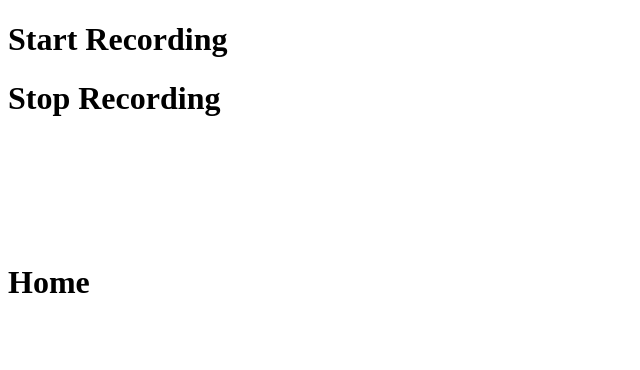
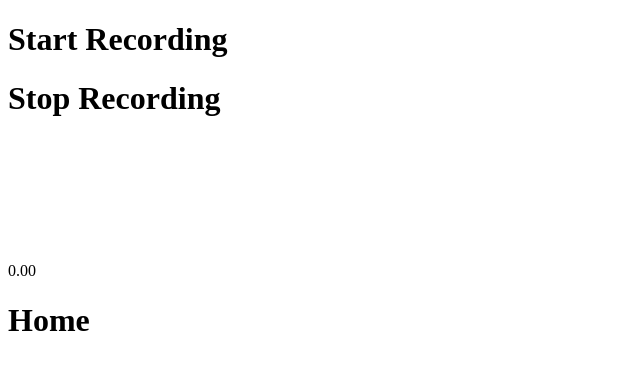
Before and after one commit to Ashfaq-Hussain7/AISamasya, a React (Create React App) app in the folder frontend/: page /note-making in a window 1280 px wide. Shown: the top 370 px of the page, without its empty margins (0-640 px from the left). Built offline with nearby package versions, Linux system fonts and the light colour scheme.

Commit message:
Bug Fixed

```diff
--- a/frontend/src/components/Blind/BlindPage.js
+++ b/frontend/src/components/Blind/BlindPage.js
@@ -6,7 +6,6 @@ const BlindPage = () => {
   const [recognition, setRecognition] = useState(null);
   const [speechSynthesis, setSpeechSynthesis] = useState(null);
   const [audioReady, setAudioReady] = useState(false); // Track if the audio is allowed to play
-  const blupSound = useRef(new Audio('C:/Users/ashfa/OneDrive/Desktop/AISamasya/frontend/src/bloop-2-186531.mp3'));
   const navigate = useNavigate();
 
   useEffect(() => {
@@ -86,7 +85,7 @@ const BlindPage = () => {
 
   const handleHover = (text) => {
     if (audioReady) {
-      blupSound.current.play(); // Play the blup sound only after interaction
+      // Play the blup sound only after interaction
     }
     speakText(text); // Speak the text when hovering over elements
   };
--- a/frontend/src/components/Blind/NoteMaking.js
+++ b/frontend/src/components/Blind/NoteMaking.js
@@ -2,13 +2,16 @@ import React, { useState, useEffect, useRef } from "react";
 
 const NoteMakingPage = () => {
   const [isListening, setIsListening] = useState(false); // Controls mic recording
-  const [timer, setTimer] = useState(0); // Timer value in seconds
+  const [timer, setTimer] = useState(0); // Timer value in seconds (with decimals)
 
   const recognitionRef = useRef(null); // Speech recognition ref
   const timerInterval = useRef(null); // Timer interval
   const canvasRef = useRef(null); // Canvas for frequency visualization
   const audioContextRef = useRef(null); // Audio context
   const animationIdRef = useRef(null); // Animation frame ID
+
+  const blupSound = useRef(new Audio('C:/Users/ashfa/OneDrive/Desktop/AISamasya/frontend/src/bloop-2-186531.mp3'));
+  const [audioReady, setAudioReady] = useState(false); // Track if the audio is allowed to play
 
   useEffect(() => {
     if ("webkitSpeechRecognition" in window) {
@@ -30,6 +33,15 @@ const NoteMakingPage = () => {
       stopVisualizing();
     };
   }, []);
+
+  const speakText = (text) => {
+    const speechSynthesis = window.speechSynthesis;
+    if (speechSynthesis) {
+      speechSynthesis.cancel(); // Stop any ongoing speech
+      const utterance = new SpeechSynthesisUtterance(text);
+      speechSynthesis.speak(utterance);
+    }
+  };
 
   const startRecording = () => {
     if (recognitionRef.current) {
@@ -59,8 +71,8 @@ const NoteMakingPage = () => {
 
   const startTimer = () => {
     timerInterval.current = setInterval(() => {
-      setTimer((prev) => prev + 1);
-    }, 1000);
+      setTimer((prev) => prev + 0.1); // Increase timer with decimal points for precision
+    }, 100);
   };
 
   const pauseTimer = () => {
@@ -105,7 +117,8 @@ const NoteMakingPage = () => {
           x += barWidth;
         });
 
-        animationIdRef.current = requestAnimationFrame(draw);
+        // Speed up the frequency update response by reducing delay
+        animationIdRef.current = requestAnimationFrame(draw); // Keep it running fast
       };
 
       draw();
@@ -122,17 +135,22 @@ const NoteMakingPage = () => {
   };
 
   const handleHover = (text) => {
-    const utterance = new SpeechSynthesisUtterance(text);
-    window.speechSynthesis.speak(utterance);
+    if (audioReady) {
+      blupSound.current.play(); // Play the blup sound only after interaction
+    }
+    speakText(text); // Speak the text when hovering over elements
+  };
+
+  const enableAudio = () => {
+    setAudioReady(true); // Mark audio as ready to play
   };
 
   return (
-    <div className="h-screen bg-gray-100 grid grid-cols-2 grid-rows-2 gap-0 p-0">
-
+    <div className="h-screen bg-gray-100 grid grid-cols-2 grid-rows-2 gap-0 p-0" onClick={enableAudio}>
       {/* First Quartile: Start Recording Button */}
       <div
         className="flex justify-center items-center p-0 border-r-4 border-b-4 border-gray-600 bg-gradient-to-r from-[#b71c1c] to-[#b71c1c] rounded-xl shadow-2xl cursor-pointer transform transition-transform duration-300 hover:scale-110"
-        onMouseEnter={() => handleHover('Start recording')}
+        onMouseEnter={() => handleHover("Start recording")}
         onClick={toggleRecording}
       >
         <h1 className="text-3xl font-bold text-white">
@@ -152,25 +170,35 @@ const NoteMakingPage = () => {
         <h1 className="text-3xl font-bold text-white">Stop Recording</h1>
       </div>
 
-      {/* Third Quartile: Frequency Bar Visualization */}
-      <div className="flex justify-center items-center p-0 border-r-4 border-t-4 border-gray-600 bg-gradient-to-r from-[#0288d1] to-[#0288d1] rounded-xl shadow-2xl cursor-pointer transform transition-transform duration-300 hover:scale-110">
-        <canvas
-          ref={canvasRef}
-          width="100%"
-          height="100%"
-          className="border-none"
-        ></canvas>
+      {/* Third Quartile: Frequency Bar Visualization + Timer */}
+      <div className="flex justify-center items-center p-0 border-r-4 border-t-4 border-gray-600 bg-gradient-to-r from-[#000000] to-[#000000] rounded-xl shadow-2xl cursor-pointer transform transition-transform duration-300 hover:scale-110"
+      onMouseEnter={() => handleHover("Frequency Graph with Timer")}
+      >
+        <div className="relative w-full h-full flex justify-center items-center">
+          <div className="absolute top-0 left-0 w-full h-full flex justify-center items-center">
+            <canvas
+              ref={canvasRef}
+              width="120%" // Centered canvas width
+              height="120%" // Centered canvas height
+              className="border-none"
+            ></canvas>
+          </div>
+
+          {/* Timer Display */}
+          <div className="absolute bottom-10 left-0 w-full text-center py-2 text-white font-bold text-4xl">
+            {timer.toFixed(2)} {/* Format timer to show 2 decimal places */}
+          </div>
+        </div>
       </div>
 
       {/* Fourth Quartile: Home Button */}
       <div
         className="flex justify-center items-center p-0 border-t-4 border-l-4 border-gray-600 bg-gradient-to-r from-[#28a745] to-[#28a745] rounded-xl shadow-2xl cursor-pointer transform transition-transform duration-300 hover:scale-110"
         onMouseEnter={() => handleHover("Go back to the home page")}
-        onClick={() => (window.location.href = "/")}
+        onClick={() => (window.location.href = "/visual")}
       >
         <h1 className="text-3xl font-bold text-white">Home</h1>
       </div>
-
     </div>
   );
 };
```
